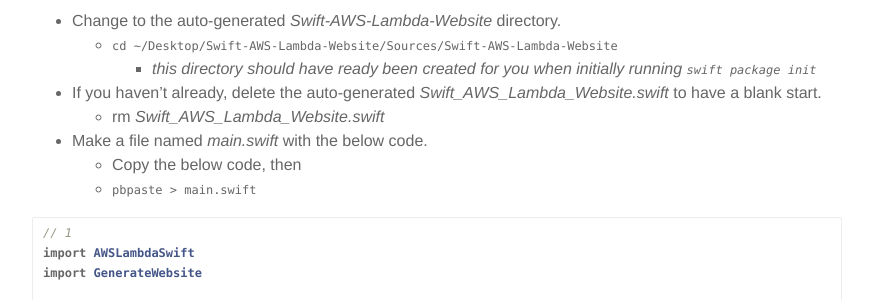
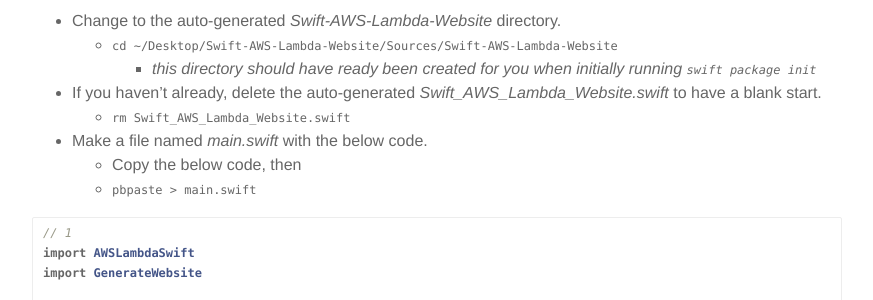
Before and after one commit to jasonzurita/jasonzurita.github.io, a Jekyll site: the page built from _posts/2019-3-05-websites-using-swift-and-aws-lambda.markdown, in a window 1280 px wide and 900 px high, scrolled down 9055 px. Shown: the part 152-452 px from the top of the window, without its empty margins (203-1076 px from the left). Built offline with Jekyll 4.4.1, drawn with Linux system fonts in a browser that asks for light colours.

```diff
--- a/_posts/2019-3-05-websites-using-swift-and-aws-lambda.markdown
+++ b/_posts/2019-3-05-websites-using-swift-and-aws-lambda.markdown
@@ -317,7 +317,7 @@ Last but not least, let's breakdown the `Swift-AWS-Lambda-Website` target.
   + `cd ~/Desktop/Swift-AWS-Lambda-Website/Sources/Swift-AWS-Lambda-Website`
     + _this directory should have ready been created for you when initially running `swift package init`_
 - If you haven't already, delete the auto-generated _Swift_AWS_Lambda_Website.swift_ to have a blank start.
-  + rm _Swift_AWS_Lambda_Website.swift_
+  + `rm Swift_AWS_Lambda_Website.swift`
 - Make a file named _main.swift_ with the below code.
   + Copy the below code, then
   + `pbpaste > main.swift`
```
